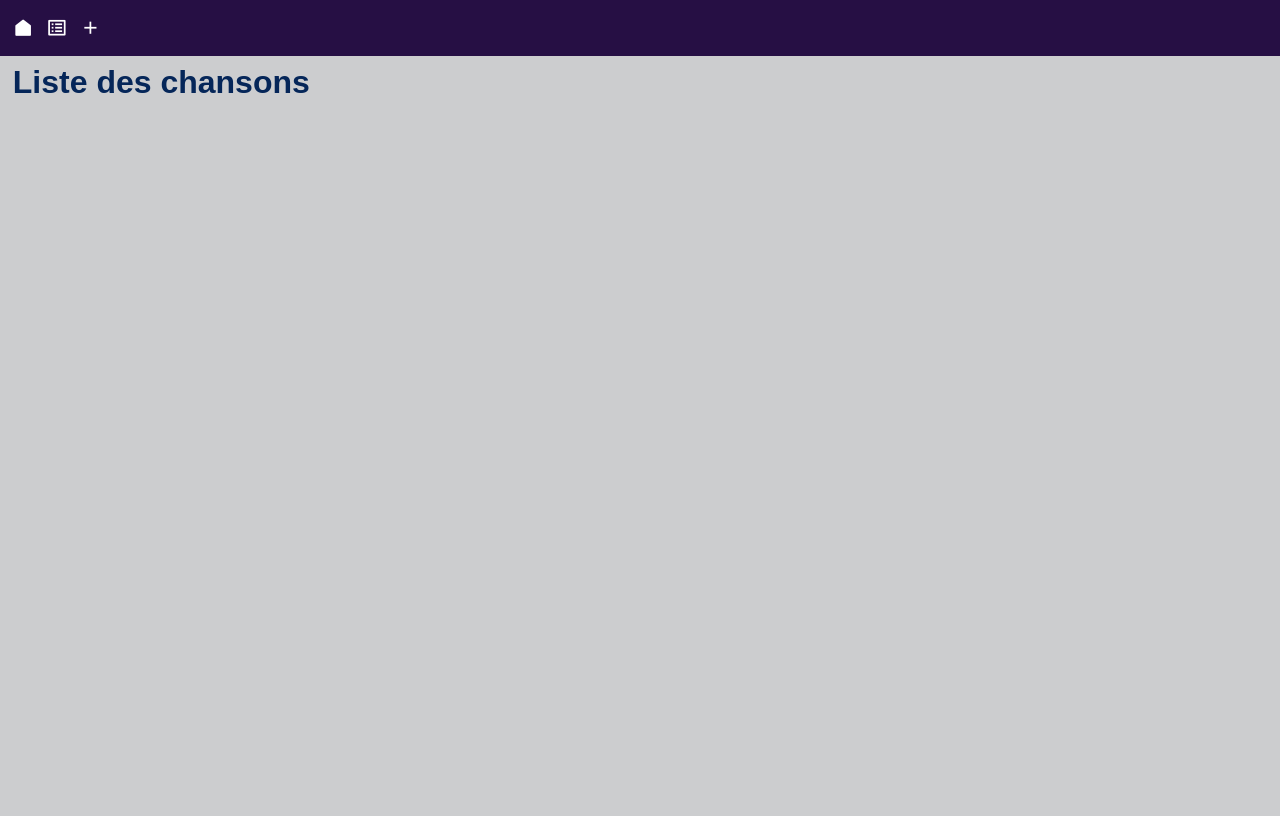
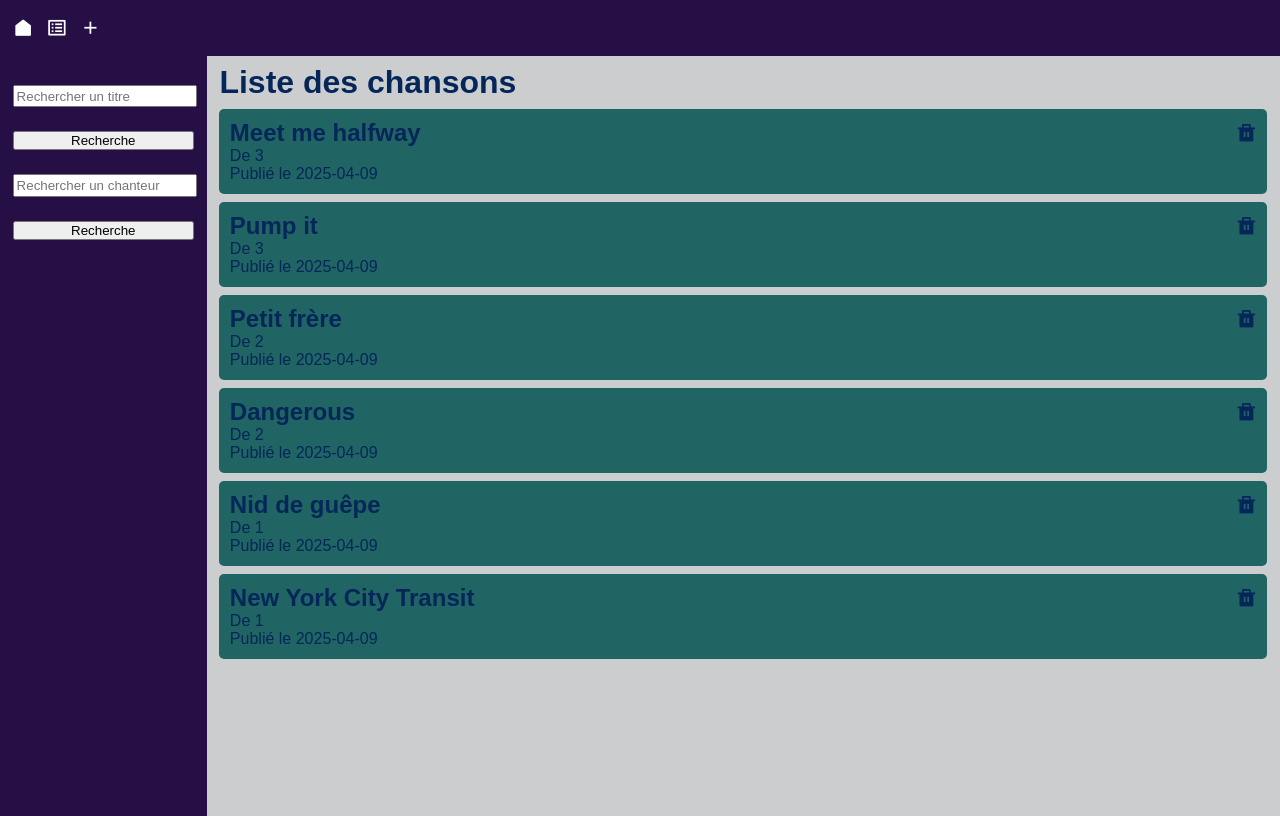
Before and after one commit to enioaiello/songz, a PHP site: page /chansons in a window 1280 px wide. Before the commit the page ends 93 px from the top, so only its background shows below. Run offline with PHP 8.4, Linux system fonts and the light colour scheme; data comes from the database, SQL or seed files in the repository; some libraries are stand-ins or nearby versions.

Commit message:
Ajout de la liste des chansons

```diff
--- a/public/css/style.css
+++ b/public/css/style.css
@@ -11,6 +11,7 @@
     --violet-color: #260f44;
     --gray-color: #cccdcf;
     --blue-color: #052659;
+    --vert-color: #216464;
     --white-color: #ffffff;
 }
 
@@ -60,8 +61,60 @@ body {
         justify-content: center;
         align-items: center;
     }
+}
 
-    #chanson {
-        padding: 1vh 1vw;
+#chanson {
+    width: 100%;
+    min-height: 95vh;
+    display: flex;
+    flex-direction: row;
+
+    .filtre {
+        background-color: var(--violet-color);
+        padding: 1%;
+
+        form {
+            width: 100%;
+            display: flex;
+            flex-direction: column;
+        }
+
+        form * {
+            margin: 1vh 0;
+        }
+
+        form label input {
+            padding: 1%;
+        }
+    }
+
+    .content {
+        margin: 1vh 1vw;
+        flex: 1;
     }
 }
+
+.article {
+    margin: 1vh 0;
+    padding: 1%;
+    background-color: var(--vert-color);
+    border-radius: 5px;
+
+    .head {
+        width: 100%;
+        display: flex;
+        flex-direction: row;
+        justify-content: space-between;
+        align-items: center;
+    }
+
+    .button {
+        color: var(--blue-color);
+        font-size: 1.3rem;
+        text-decoration: none;
+    }
+
+    ul {
+        list-style: none;
+    }
+}
--- a/public/index.php
+++ b/public/index.php
@@ -15,6 +15,8 @@ $router = new \App\Core\Router($_SERVER['REQUEST_URI']);
 $router->get('/', 'HomeController@index');
 $router->get('/chansons', 'ChansonController@index');
 $router->get('/chanson/ajouter', 'ChansonController@displayAddForm');
+$router->get('/chanson/chercher', 'ChansonController@search');
+$router->get('/chanteur/chercher', 'ChanteurController@search');
 
 // Exécution du routeur pour traiter la requête
 $router->run();
--- a/src/Controllers/ChansonController.php
+++ b/src/Controllers/ChansonController.php
@@ -2,10 +2,15 @@
 namespace App\Controllers;
 
 use App\Core\BaseController;
+use App\Core\EntityManager;
 
 class ChansonController extends BaseController {
     public function index() {
-        $this->display('chansons');
+        $entityManager = new EntityManager();
+        $chansons = $entityManager->findAll("chanson", "id_chanson");
+        $chanteurs = $entityManager->findAll("chanteur", "id_chanteur");
+
+        $this->display('chansons', ["chansons" => $chansons, "chanteurs" => $chanteurs]);
     }
 
     public function displayAddForm() {
--- a/src/Views/chansons.php
+++ b/src/Views/chansons.php
@@ -1,3 +1,43 @@
 <div id="chanson">
-    <h1>Liste des chansons</h1>
+    <div class="filtre">
+        <form action="/chansons" method="POST">
+            <label>
+                <input type="text" name="titre" id="titre" placeholder="Rechercher un titre">
+            </label>
+            <input type="submit" value="Recherche">
+        </form>
+        <form action="/chansons" method="POST">
+            <label>
+                <input type="text" name="chanteur" id="chanteur" placeholder="Rechercher un chanteur">
+            </label>
+            <input type="submit" value="Recherche">
+        </form>
+    </div>
+    <div class="content">
+        <h1>Liste des chansons</h1>
+        <?php
+        foreach ($chansons as $chanson) {
+            $titre = $chanson["titre"];
+            $date = $chanson["date"];
+
+            echo "
+    <article class='article'>
+           <div class='head'>
+                <h2 class='title'>$titre</h2>
+                <a href='/chanson/supprimer' class='button'><i class='ri-delete-bin-fill'></i></a>
+           </div>
+           <div class='body'>
+               <ul>
+                    <li>
+                        De " . $chanson["id_chanteur"] . "
+                    </li>
+                    <li>
+                        Publié le $date
+                    </li>
+                </ul>
+            </div>
+    </article>";
+        }
+        ?>
+    </div>
 </div>
```
